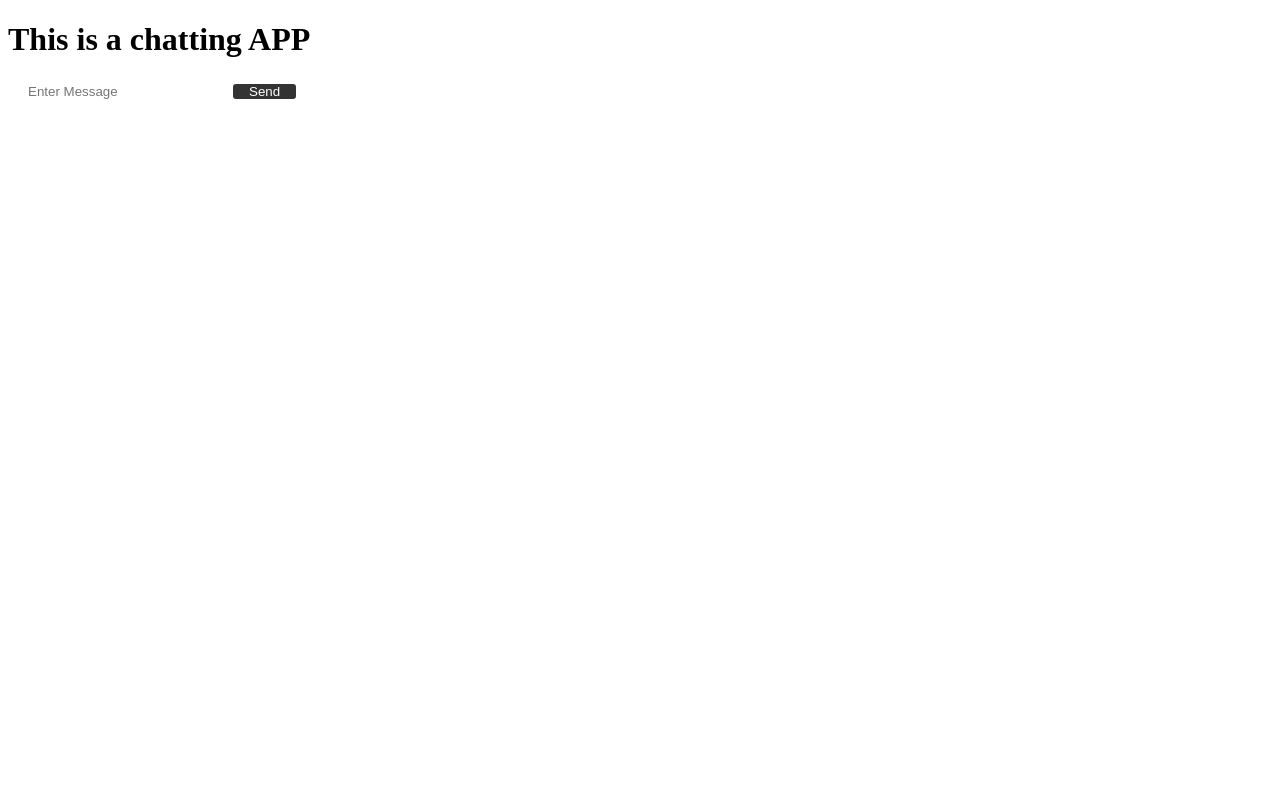
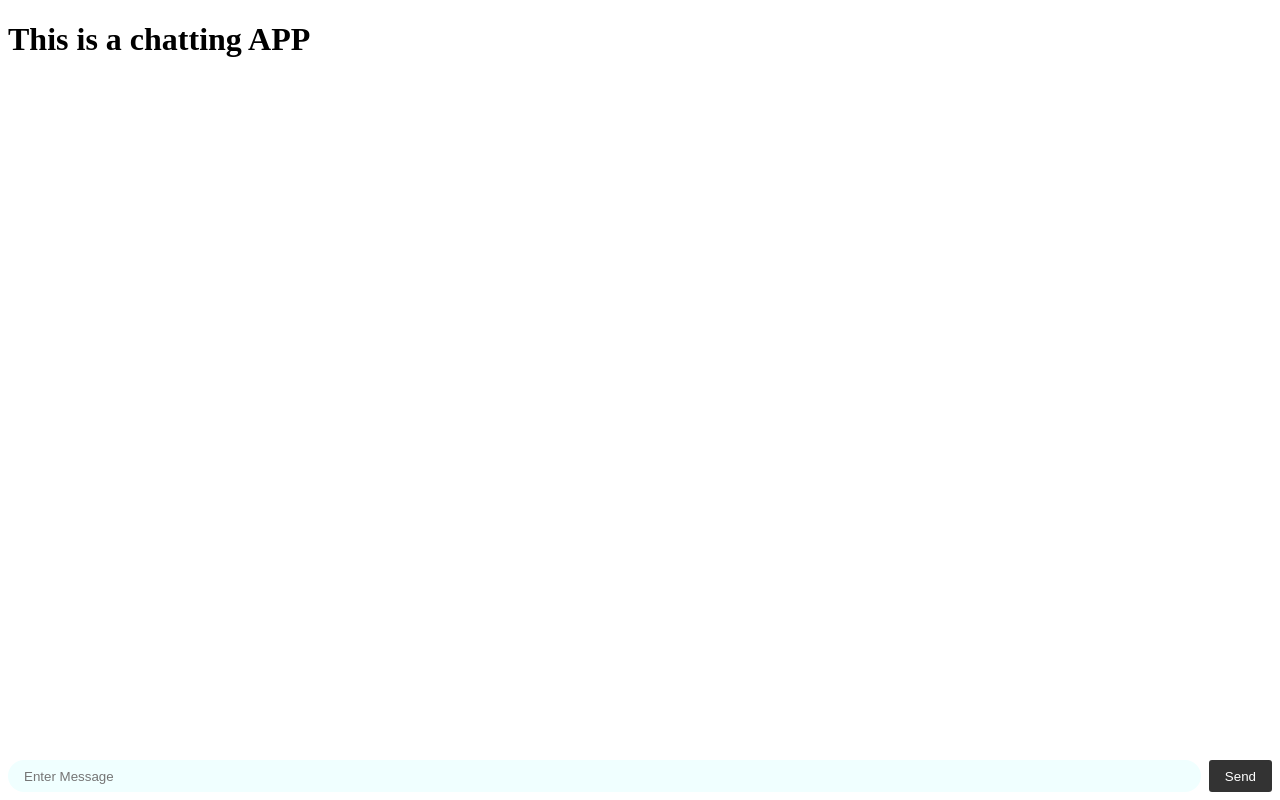
Before and after one commit to RunAtTekky/learnSocket, a website: page public/index.html in a window 1280 px wide. Drawn offline with nearby package versions, Linux system fonts and the light colour scheme; no server answers.

Commit message:
Reposition text field

```diff
--- a/public/index.css
+++ b/public/index.css
@@ -1,3 +1,15 @@
+#textField {
+  padding: 0.25rem;
+  position: fixed;
+  bottom: 0;
+  left: 0;
+  right: 0;
+  display: flex;
+  height: 3rem;
+  box-sizing: border-box;
+  backdrop-filter: blur(10px);
+}
+
 #sendBtn {
   background: #333;
   border: none;
@@ -9,9 +21,14 @@
 }
 
 #message {
+  background-color: azure;
   border: none;
   padding: 0 1rem;
   flex-grow: 1;
   border-radius: 2rem;
   margin: 0.25rem;
 }
+
+#message:focus {
+  outline: none;
+}
--- a/public/index.html
+++ b/public/index.html
@@ -8,9 +8,10 @@
   </head>
   <body>
     <h1>This is a chatting APP</h1>
-
-    <input type="text" id="message" placeholder="Enter Message" />
-    <button id="sendBtn">Send</button>
+    <div id="textField">
+      <input type="text" id="message" placeholder="Enter Message" />
+      <button id="sendBtn">Send</button>
+    </div>
 
     <div id="messages"></div>
 
```
